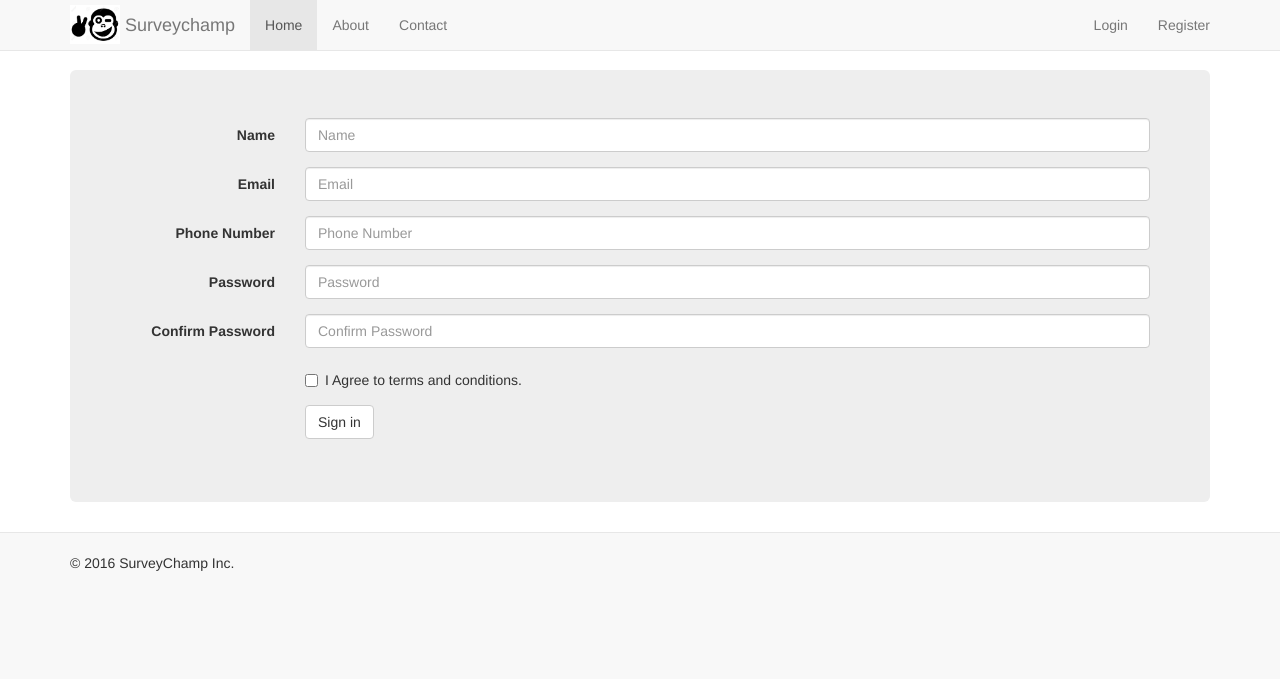
After one commit to ramseydsilva/socialinnovation, a Django app: page /register/ in a window 1280 px wide. The commit adds this page. Shown: the top 679 px of the page. Run offline with Django 3.2, Linux system fonts and the light colour scheme; some libraries are stand-ins or nearby versions.

Commit message:
Add Register form on register page

```diff
--- a/home/urls.py
+++ b/home/urls.py
@@ -1,9 +1,11 @@
 from django.conf.urls import include, url, patterns
-from home.views import HomeView, ContactView, AboutView
+from home.views import HomeView, ContactView, AboutView ,RegisterView
 
 
 urlpatterns = [
     url(r'^$', HomeView.as_view(), name='index'),
     url(r'^contact/$', ContactView.as_view(), name='contact'),
     url(r'^about/$', AboutView.as_view(), name='about'),
+    url(r'^register/$',RegisterView.as_view(),name='register'),
+
 ]
--- a/home/views.py
+++ b/home/views.py
@@ -16,3 +16,6 @@ class ContactView(TemplateView):
 
 class AboutView(TemplateView):
     template_name ="home/about.html"
+
+class RegisterView(TemplateView):
+    template_name ="home/register.html"
--- /dev/null
+++ b/templates/home/register.html
@@ -0,0 +1,52 @@
+{% extends "base.html" %}
+
+{% block content %}
+<form class="form-horizontal">
+    <div class="form-group">
+        <label for="inputname" class="col-sm-2 control-label">Name</label>
+        <div class="col-sm-10">
+          <input type="text" class="form-control" id="inputname" placeholder="Name">
+        </div>
+    </div>
+    <div class="form-group">
+        <label for="inputEmail3" class="col-sm-2 control-label">Email</label>
+        <div class="col-sm-10">
+          <input type="email" class="form-control" id="inputEmail3" placeholder="Email">
+        </div>
+    </div>
+
+    <div class="form-group">
+        <label for="inputPhone" class="col-sm-2 control-label">Phone Number</label>
+        <div class="col-sm-10">
+          <input type="tel" class="form-control" id="inputPhone" placeholder="Phone Number">
+        </div>
+    </div>
+    <div class="form-group">
+        <label for="inputPassword1" class="col-sm-2 control-label">Password</label>
+        <div class="col-sm-10">
+          <input type="password" class="form-control" id="inputPassword1" placeholder="Password">
+        </div>
+    </div>
+    <div class="form-group">
+        <label for="inputPassword2" class="col-sm-2 control-label">Confirm Password</label>
+        <div class="col-sm-10">
+          <input type="password" class="form-control" id="inputPassword2" placeholder="Confirm Password">
+        </div>
+    </div>
+
+  <div class="form-group">
+    <div class="col-sm-offset-2 col-sm-10">
+      <div class="checkbox">
+        <label>
+          <input type="checkbox"> I Agree to terms and conditions.
+        </label>
+      </div>
+    </div>
+  </div>
+  <div class="form-group">
+    <div class="col-sm-offset-2 col-sm-10">
+      <button type="submit" class="btn btn-default">Sign in</button>
+    </div>
+  </div>
+</form>
+{% endblock %}
--- a/templates/includes/nav.html
+++ b/templates/includes/nav.html
@@ -20,10 +20,10 @@
         <li class="active"><a href="{% url "home:index" %}">Home</a></li>
         <li><a href="{% url "home:about" %}">About</a></li>
         <li><a href="{% url "home:contact" %}">Contact</a></li>
-      </ul>
+    </ul>
       <ul class="nav navbar-nav navbar-right">
         <li><a href="../navbar/">Login</a></li>
-        <li><a href="../navbar-static-top/">Register</a></li>
+        <li><a href="{% url "home:register" %}">Register</a></li>
 
       </ul>
     </div><!--/.nav-collapse -->
```
